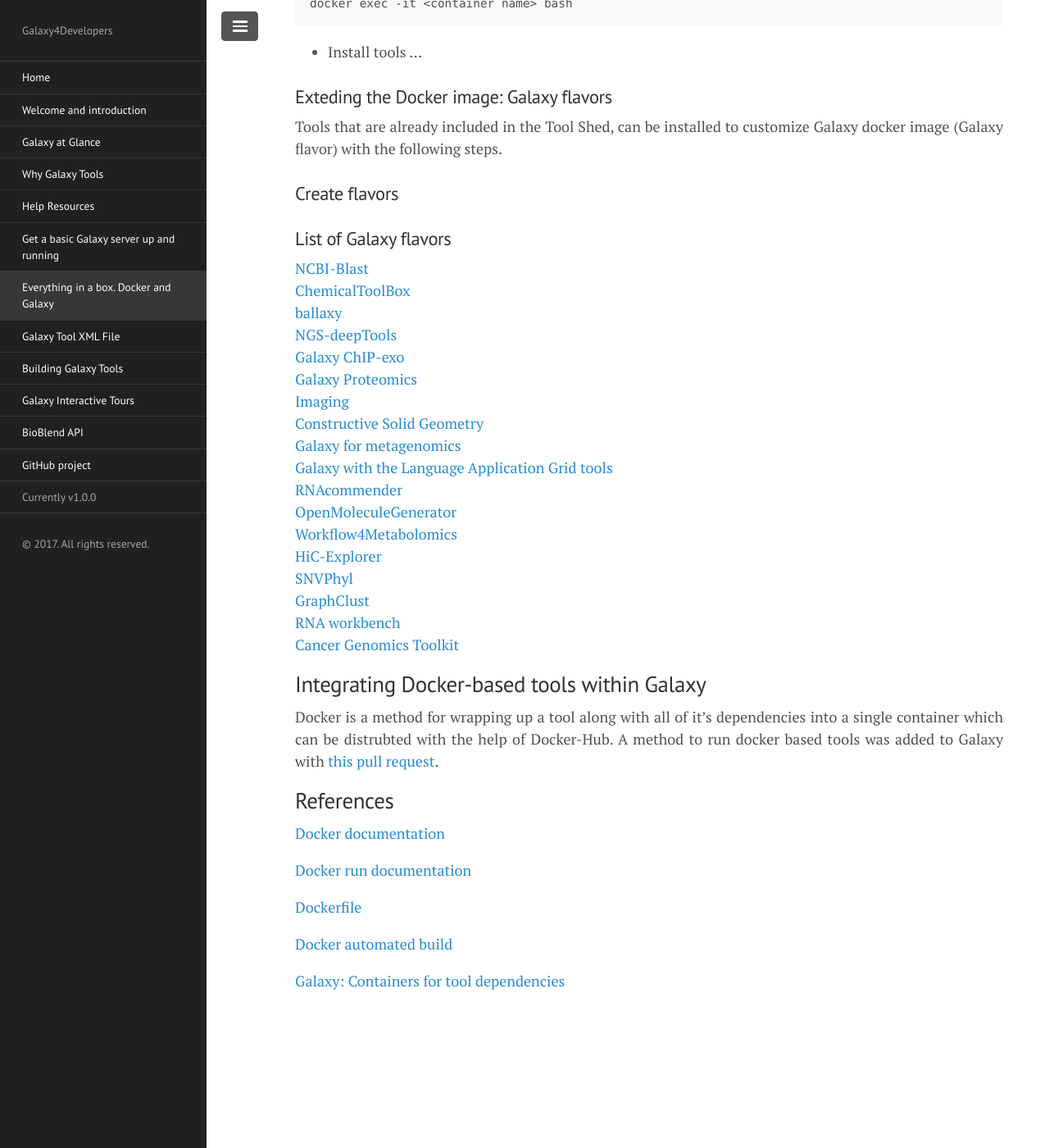
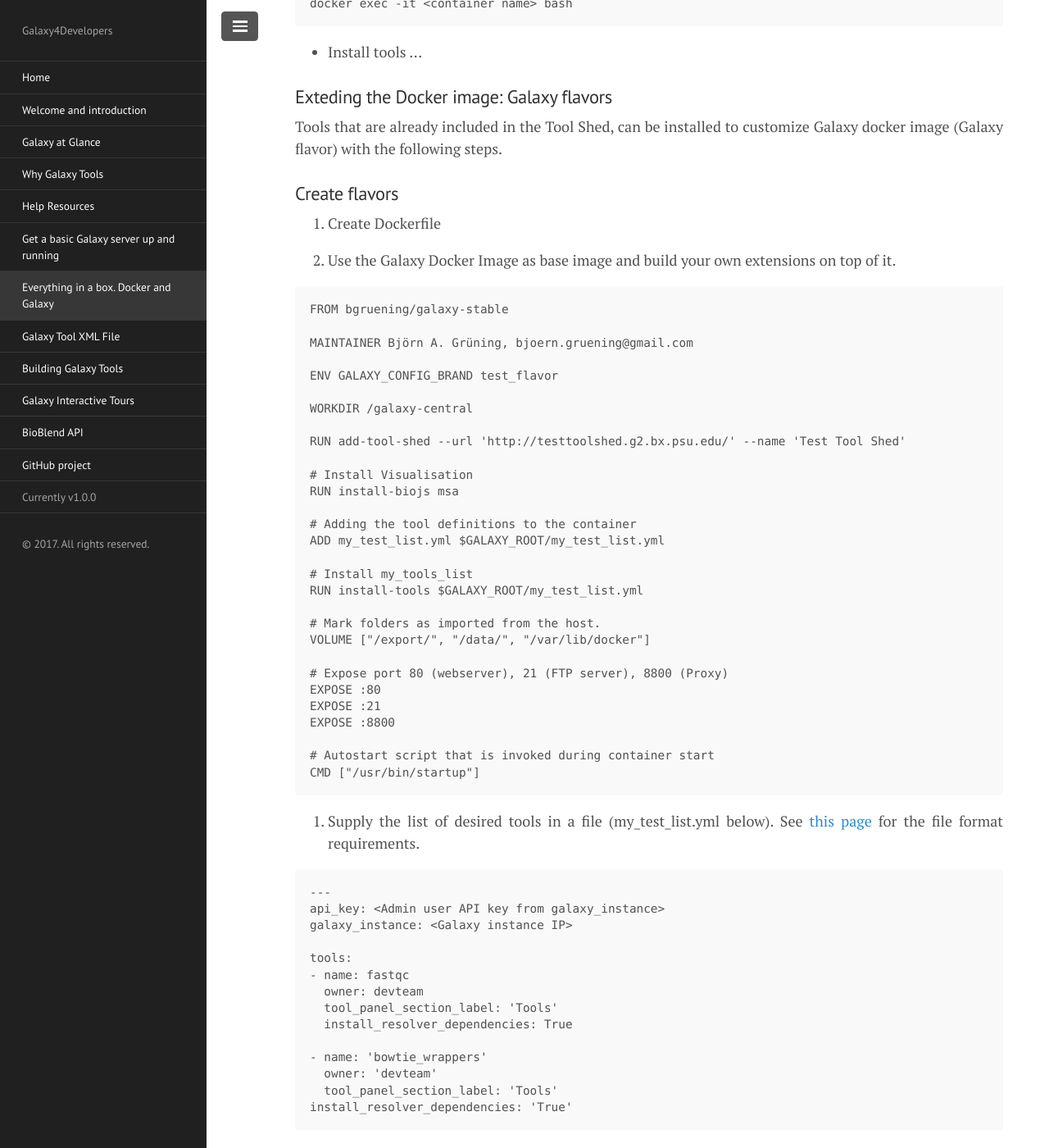
Before and after one commit to crs4/Galaxy4Developers, a Jekyll site: the page built from lectures/06.docker.md, in a window 1280 px wide and 1400 px high, scrolled down 12403 px. Shown: the whole window at 82% size. Built offline with Jekyll 4.4.1, drawn with Linux system fonts in a browser that asks for light colours; nearby versions of some CDN libraries; some of the changed text lies outside the part shown.

Commit message:
add flavor section

````diff
--- a/lectures/06.docker.md
+++ b/lectures/06.docker.md
@@ -342,8 +342,67 @@ docker exec -it <container name> bash
 
 Tools that are already included in the Tool Shed, can be installed to customize Galaxy docker image (Galaxy flavor) with the following steps.
 
+### Create flavors
 
-### Create flavors
+1. Create Dockerfile
+
+2. Use the Galaxy Docker Image as base image and build your own extensions on top of it.
+
+```
+FROM bgruening/galaxy-stable
+
+MAINTAINER Björn A. Grüning, bjoern.gruening@gmail.com
+
+ENV GALAXY_CONFIG_BRAND test_flavor
+
+WORKDIR /galaxy-central
+
+RUN add-tool-shed --url 'http://testtoolshed.g2.bx.psu.edu/' --name 'Test Tool Shed'
+
+# Install Visualisation
+RUN install-biojs msa
+
+# Adding the tool definitions to the container
+ADD my_test_list.yml $GALAXY_ROOT/my_test_list.yml
+
+# Install my_tools_list
+RUN install-tools $GALAXY_ROOT/my_test_list.yml
+
+# Mark folders as imported from the host.
+VOLUME ["/export/", "/data/", "/var/lib/docker"]
+
+# Expose port 80 (webserver), 21 (FTP server), 8800 (Proxy)
+EXPOSE :80
+EXPOSE :21
+EXPOSE :8800
+
+# Autostart script that is invoked during container start
+CMD ["/usr/bin/startup"]
+```
+3. Supply the list of desired tools in a file (my_test_list.yml below). See [this page](https://github.com/galaxyproject/ansible-galaxy-tools/blob/master/files/tool_list.yaml.sample) for the file format requirements.
+
+```
+---
+api_key: <Admin user API key from galaxy_instance>
+galaxy_instance: <Galaxy instance IP>
+
+tools:
+- name: fastqc
+  owner: devteam
+  tool_panel_section_label: 'Tools'
+  install_resolver_dependencies: True
+
+- name: 'bowtie_wrappers'
+  owner: 'devteam'
+  tool_panel_section_label: 'Tools'
+install_resolver_dependencies: 'True'
+```
+
+4. Execute docker build -t my-docker-test .
+
+5. Run your container with docker run -p 8080:80 my-docker-test
+
+6. Open your web browser on http://localhost:8080
 
 
 ### List of Galaxy flavors
````
